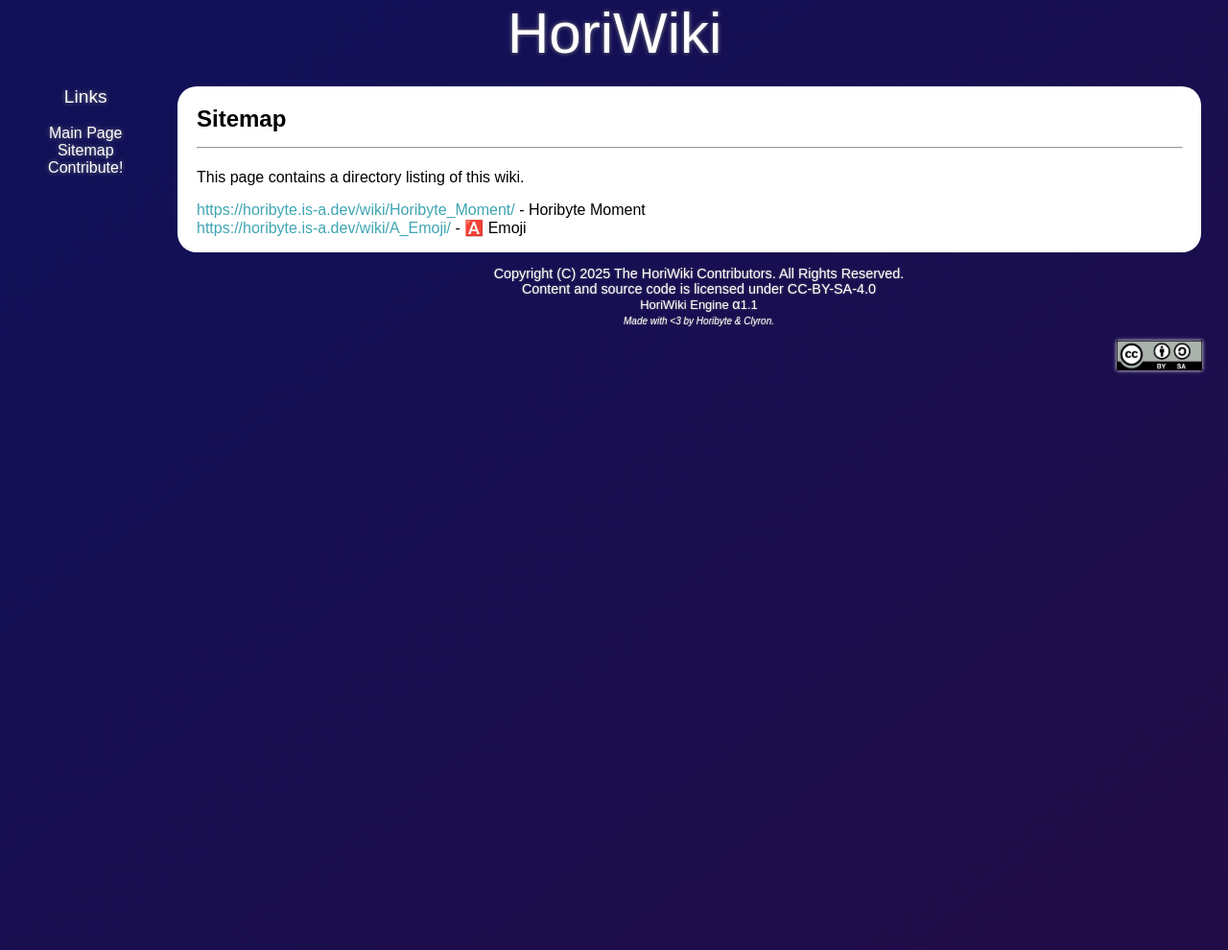
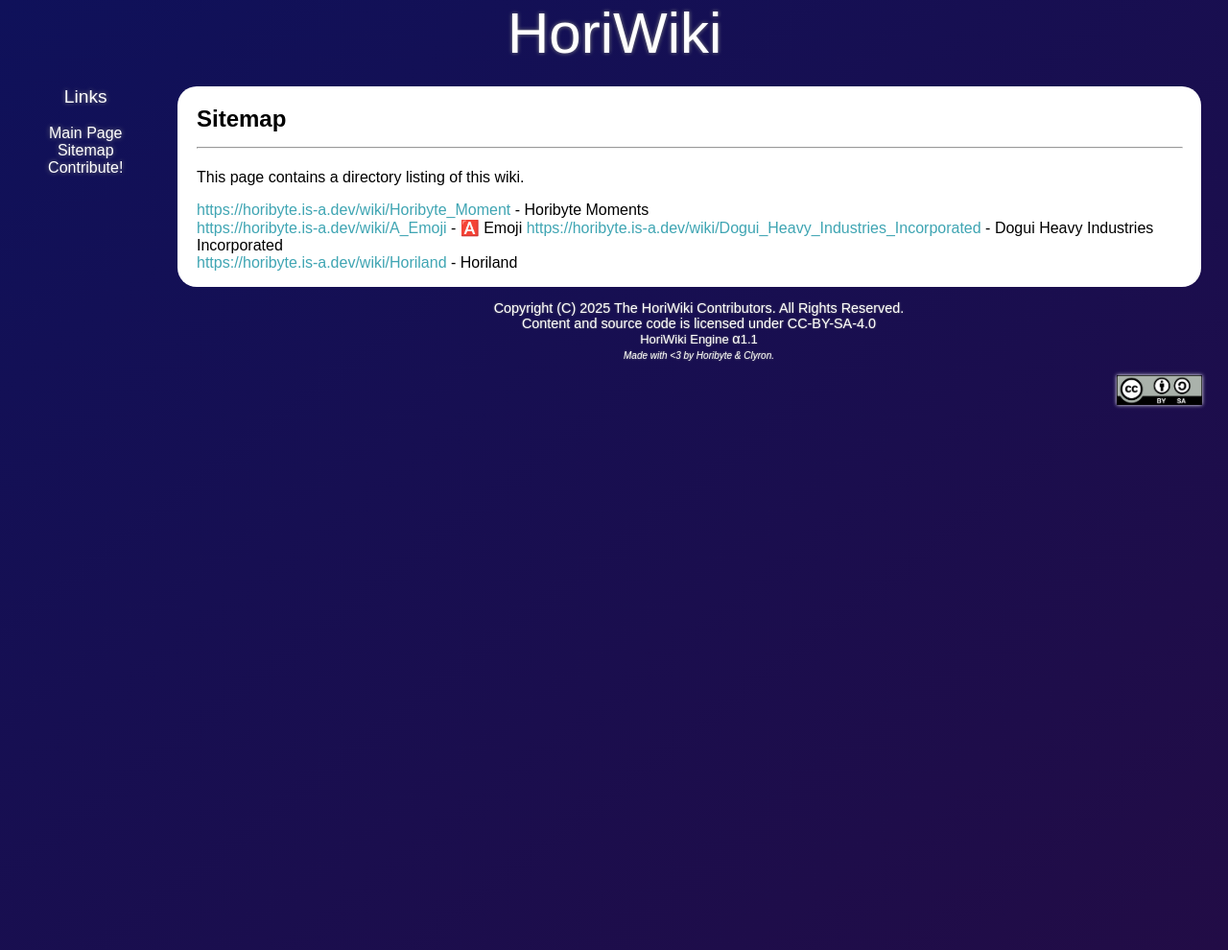
Before and after one commit to horibyte/wiki, a Jekyll site: the page built from pages/special/sitemap.html, in a window 1280 px wide. Shown: the whole page at 96% size. Built offline with Jekyll 4.4.1, drawn with Linux system fonts in a browser that asks for light colours.

Commit message:
update directory listing

```diff
--- a/pages/special/sitemap.html
+++ b/pages/special/sitemap.html
@@ -4,5 +4,7 @@ title: Sitemap
 permalink: /Special:Sitemap.html
 ---
 <p>This page contains a directory listing of this wiki.</p>
-<a href="../Horibyte_Moment/">{{ site.url }}/Horibyte_Moment/</a> - Horibyte Moment<br>
-<a href="../A_Emoji/">{{ site.url }}/A_Emoji/</a> - 🅰️ Emoji
+<a href="Horibyte_Moments">{{ site.url }}/Horibyte_Moment</a> - Horibyte Moments<br>
+<a href="A_Emoji">{{ site.url }}/A_Emoji</a> - 🅰️ Emoji
+<a href="Dogui_Heavy_Industries_Incorporated">{{ site.url }}/Dogui_Heavy_Industries_Incorporated</a> - Dogui Heavy Industries Incorporated<br>
+<a href="Horiland">{{ site.url }}/Horiland</a> - Horiland
```
